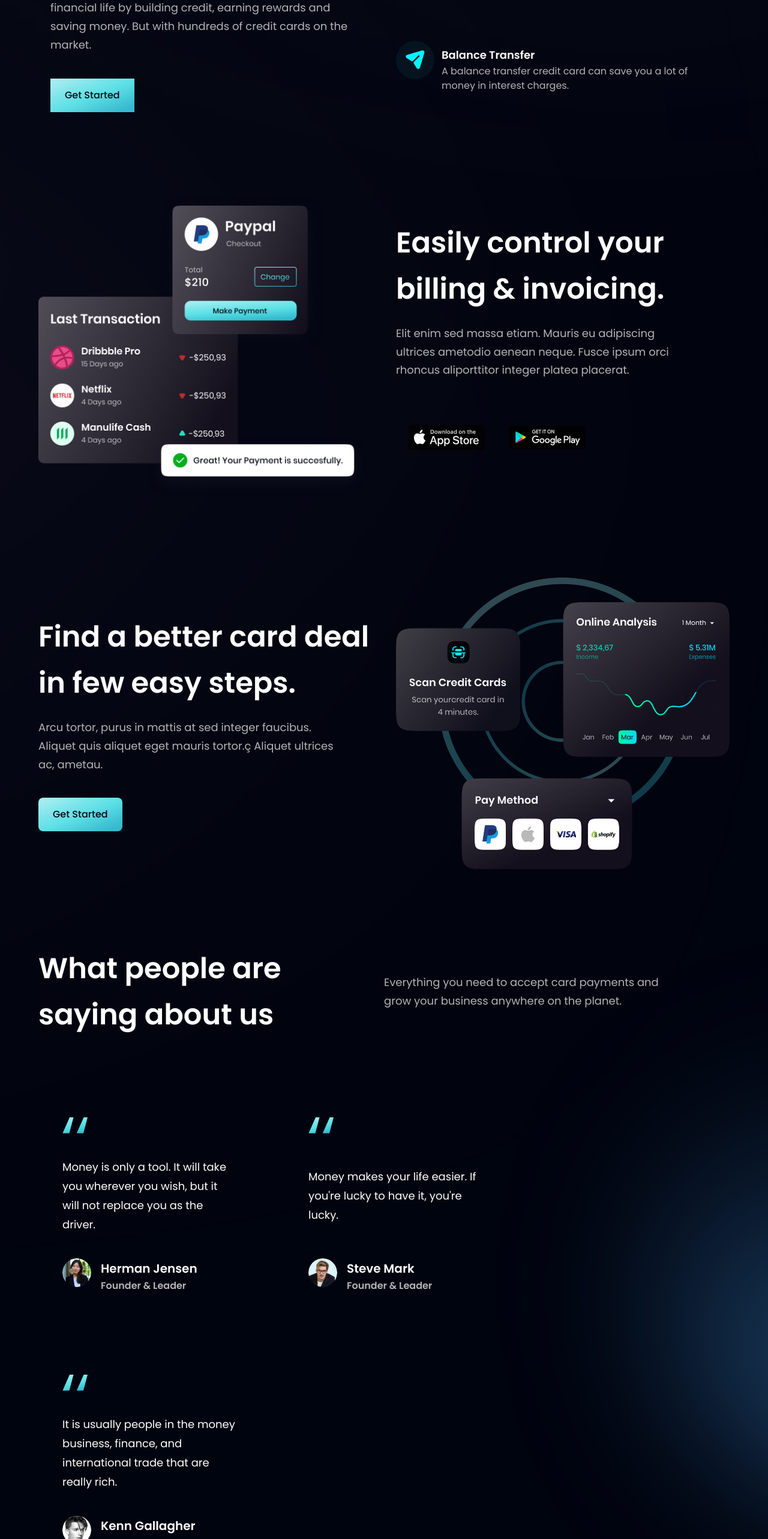
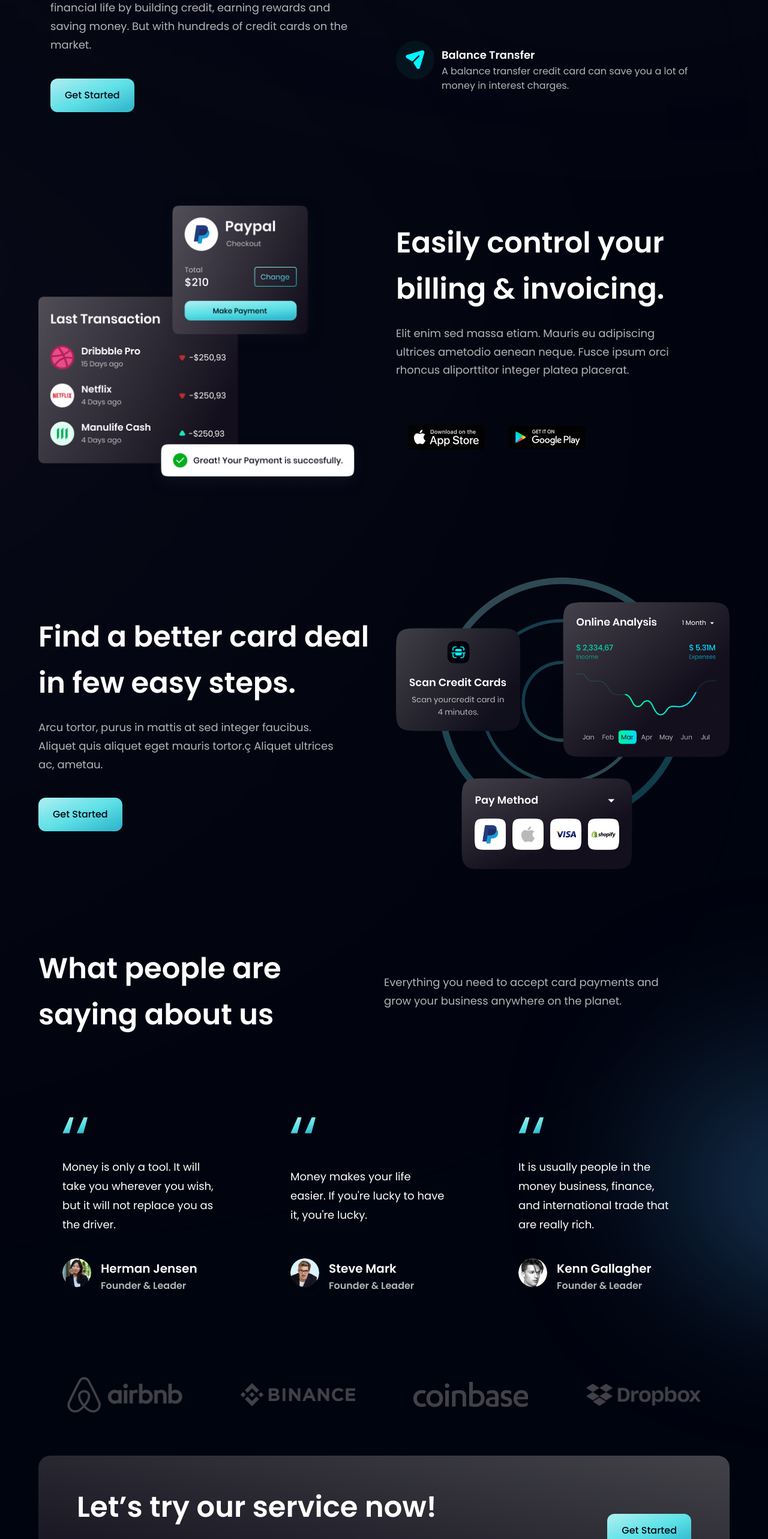
Before and after one commit to iamsabet/React-WooBank, a React (Vite) app: page / in a window 1280 px wide. Shown: the part 1460-4026 px from the top of the page at 60% size. Built offline with nearby package versions, Linux system fonts and the light colour scheme.

Commit message:
footer + debug + responsive check + Completed

```diff
--- a/src/components/Business.tsx
+++ b/src/components/Business.tsx
@@ -48,7 +48,7 @@ const Business = () => {
           building credit, earning rewards and saving money. But with hundreds
           of credit cards on the market.
         </p>
-        <Button styles="mt-10" text="Get Started" />
+        <Button styles="mt-10 rounded-xl" text="Get Started" />
       </div>
       <div className={`${layout.sectionImg} flex-col`}>
         {features.map((feat, index) => (
--- a/src/components/Button.tsx
+++ b/src/components/Button.tsx
@@ -1,4 +1,3 @@
-import React from "react";
 type BtnStylesType = {
   styles: string;
   text: string;
--- a/src/components/CardDeal.tsx
+++ b/src/components/CardDeal.tsx
@@ -13,7 +13,7 @@ const CardDeal = () => (
         Arcu tortor, purus in mattis at sed integer faucibus. Aliquet quis
         aliquet eget mauris tortor.ç Aliquet ultrices ac, ametau.
       </p>
-      <Button styles="mt-10 rounded-lg" text="Get Started" />
+      <Button styles="mt-10 rounded-xl" text="Get Started" />
     </div>
     <div className={layout.sectionImg}>
       <img src={card} alt="card" className="w-full h-full" />
--- a/src/components/FeedBackCard.tsx
+++ b/src/components/FeedBackCard.tsx
@@ -3,7 +3,7 @@ import { quotes } from "../assets";
 const FeedBackCard = ({ content, name, title, img }: FeedbackType) => (
   <div
     className="flex justify-between flex-col px-10 py-12
-    rounded-[12px] max-w-[370px]
+    rounded-[12px] max-w-[340px]
     md:mr-10 sm:mr-0 mr-0 my-5 feedback-card"
   >
     <img
--- a/src/components/Footer.tsx
+++ b/src/components/Footer.tsx
@@ -1,4 +1,4 @@
-import { footerLinks } from "../constants";
+import { footerLinks, socialMedia } from "../constants";
 import styles from "../style";
 import { logo } from "../assets";
 
@@ -21,11 +21,11 @@ const Footer = () => (
           alt="logo"
           className="w-[266px] h-[72px] object-contain"
         />
-      </div>
         <p className={`${styles.paragraph} mt-4 max-w-[310px]`}>
           A new way to make the payments easy, reliable and secure.
         </p>
       </div>
+
       <div
         className="flex-[1.5] w-full flex flex-row justify-between flex-wrap
       md:mt-0 mt-10"
@@ -58,6 +58,31 @@ const Footer = () => (
           </div>
         ))}
       </div>
+    </div>
+    <div className="w-full flex justify-between items-center md:flex-row flex-col pt-6 border-t-[1px] border-t-[#3f3e45]">
+      <p
+        className="text-dimWhite font-normal font-poppins text-center text-[17px]
+            leading-[19px]"
+      >
+        Copyright 2021 HooBank. All Rights Reserved.
+      </p>
+      <div className="flex flex-row md:mt-0 mt-6">
+        {socialMedia.map((social) => (
+          <a
+            key={social.id}
+            href={social.link}
+            className="mr-6
+            last:mr-0 hover:scale-110 transition-all duration-200 ease-in-out"
+          >
+            <img
+              src={social.icon}
+              alt={social.id}
+              className="w-[22px] h-[22px] object-contain"
+            />
+          </a>
+        ))}
+      </div>
+    </div>
   </section>
 );
 
--- a/src/components/GetStarted.tsx
+++ b/src/components/GetStarted.tsx
@@ -1,4 +1,3 @@
-import React from "react";
 import styles from "../style";
 import { arrowUp } from "../assets";
 
--- a/src/components/Hero.tsx
+++ b/src/components/Hero.tsx
@@ -1,4 +1,3 @@
-import React from "react";
 import styles from "../style";
 import { discount, robot } from "../assets";
 import GetStarted from "./GetStarted";
--- a/src/components/NavbarComponents/NavLinks.tsx
+++ b/src/components/NavbarComponents/NavLinks.tsx
@@ -1,5 +1,3 @@
-import React from "react";
-
 const NavLinks = ({ mobile, navLinks }: NavLinksPropsType) => {
   return (
     <ul
@@ -14,7 +12,7 @@ const NavLinks = ({ mobile, navLinks }: NavLinksPropsType) => {
             cursor-pointer text-[16px] text-white
             ${mobile ? "mr-10 last:mr-0" : "mb-4"}`}
         >
-          <a href={`#${nav.id}`} className="w-full h-full">
+          <a href={`#${nav.id}`} className="w-full h-full hover:text-dimWhite">
             {nav.title}
           </a>
         </li>
```
Lines whose indentation alone changed are shown as unchanged.
